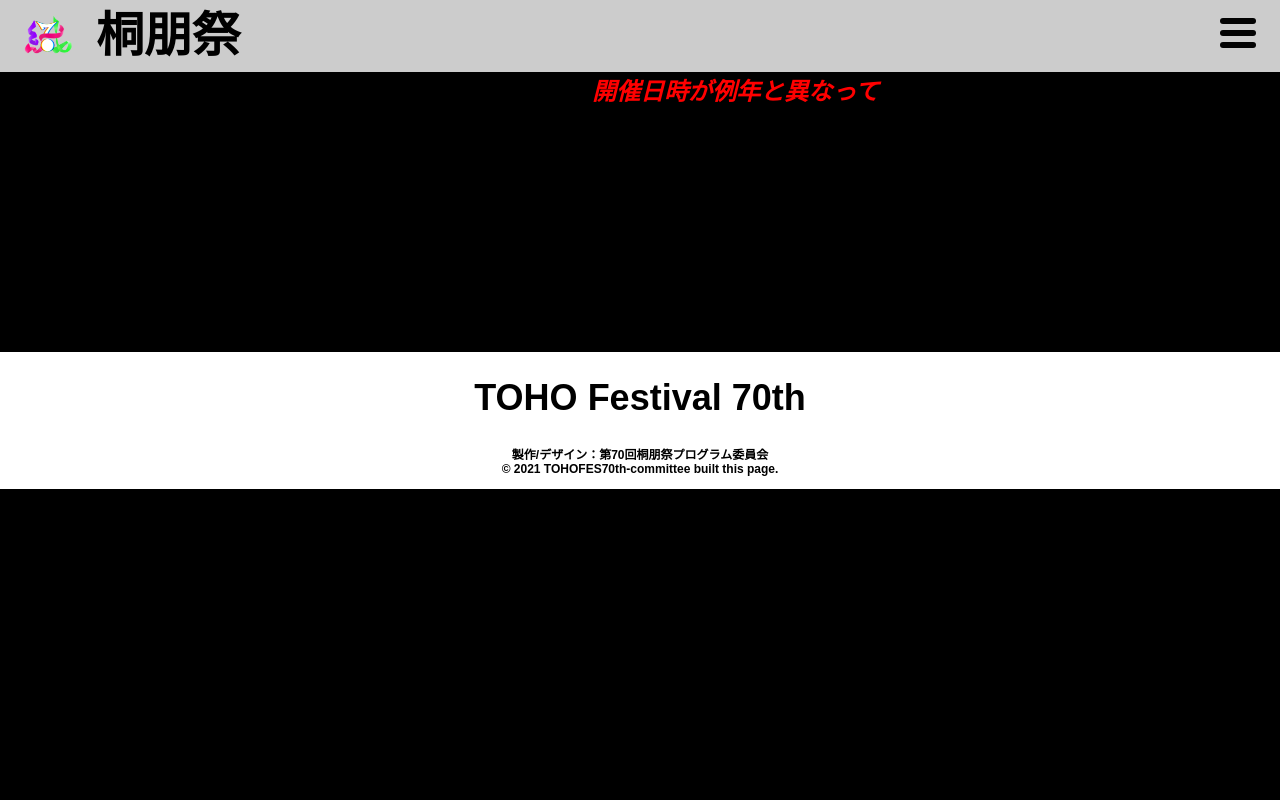
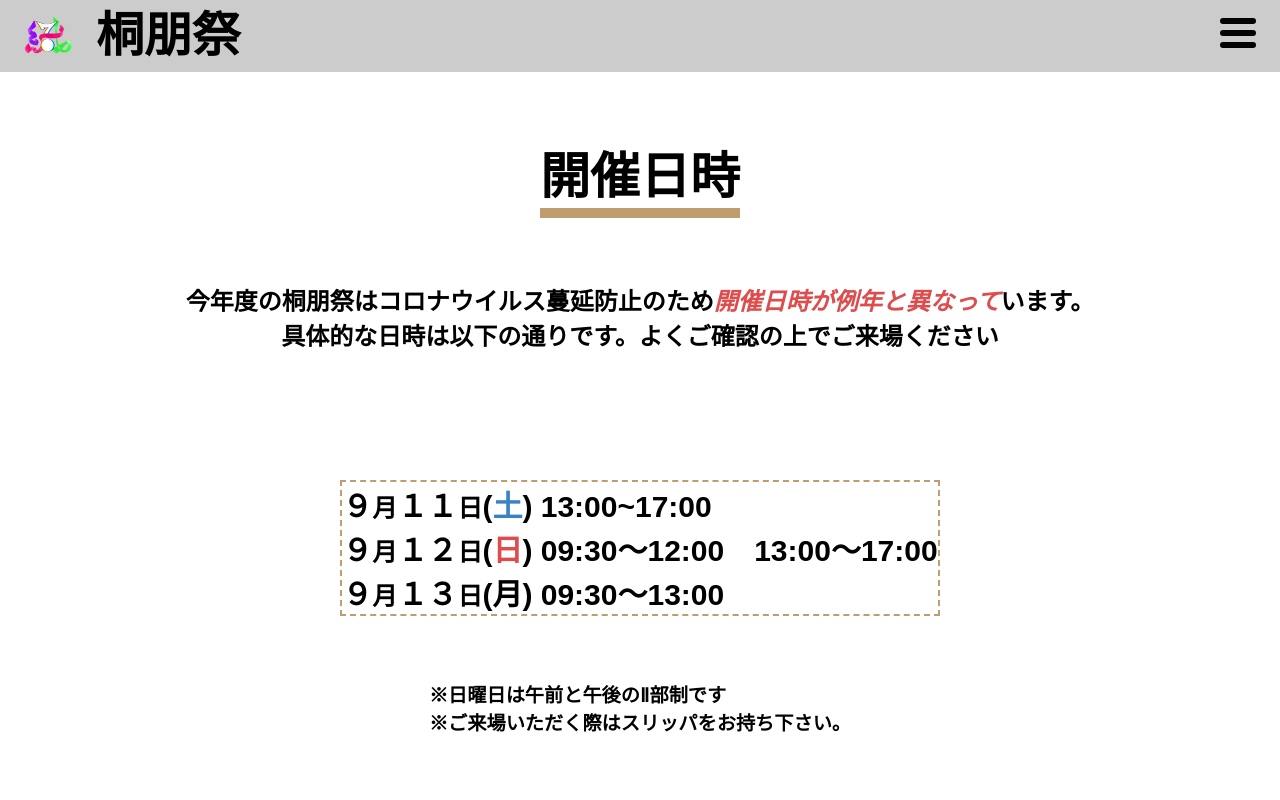
Before and after one commit to toho-festival/website-2021, a Next.js app: page /schedule in a window 1280 px wide. Shown: the top 800 px of the page. Built offline with nearby package versions, Linux system fonts and the light colour scheme.

Commit message:
change-Layout
レイアウトの変更を行いました。

```diff
--- a/src/pages/schedule.tsx
+++ b/src/pages/schedule.tsx
@@ -3,40 +3,117 @@ import styled from 'styled-components';
 
 const Schedule: FC = () => {
     return(
-		<>
+      <Wrap>
+        <Center>
+          <Title>開催日時</Title>
+        </Center>
               <Contents>
                   <Detail>今年度の桐朋祭はコロナウイルス蔓延防止のため<Important>開催日時が例年と異なって</Important>います。<p>具体的な日時は以下の通りです。よくご確認の上でご来場ください</p></Detail>
+                  <Center>
             <Date>
-					<p>９月１１日(土) 13:00~17:00</p>
-					<p>９月１２日(日) 9:30～12:00　13:00～17:00</p>
-					<p>９月１３日(月) 9:30～13:00</p>
+              <Frame>
+                <p>９<Weaken>月</Weaken>１１<Weaken>日</Weaken>(<Color color="blue">土</Color>) 13:00~17:00</p>
+                <p>９<Weaken>月</Weaken>１２<Weaken>日</Weaken>(<Color color="red">日</Color>) 09:30～12:00　13:00～17:00</p>
+                <p>９<Weaken>月</Weaken>１３<Weaken>日</Weaken>(<Color color="black">月</Color>) 09:30～13:00</p>
+              </Frame>
             </Date>
+          </Center>
+          <Center>
             <Attentions>
               <p>※日曜日は午前と午後のⅡ部制です</p>
               <p>※ご来場いただく際はスリッパをお持ち下さい。</p>
             </Attentions>
+          </Center>
               </Contents>
-		</>
+        <Center>
+          <Image  src={process.env.basePath + "/images/rainy-cool-guy.png"}/>
+        </Center>
+      </Wrap>
     );
 }
 
 export default Schedule;
 
-const Contents = styled.article`
-	margin-left:5%;
+const Center = styled.div`
+  text-align: center;
 `;
 
-const Detail = styled.section``;
+const Title = styled.h1`
+  margin-top: 5vw;
+  margin-bottom: 5vw;
+  display: inline-block;
+  font-size: 50px;
+  border-bottom: 10px solid #bf9d6d;
+  @media screen and (max-width: 1230px) {
+    font-size: 25px;
+    border-bottom: 7px solid #bf9d6d;
+  }
+`;
+
+const Wrap = styled.div`
+  background-color: white;
+  border-bottom: 5px black solid;
+  @media screen and (max-width: 1230px) {
+
+  }
+`;
+
+const Contents = styled.article`
+
+`;
+
+const Detail = styled.section`
+  text-align: center;
+`;
 
 const Important = styled.i`
-	color:red;
+  color: #de4d4d;
 `;
 
 const Date = styled.section`
-	margin:2% 0 2% 0;
+  margin-top: 10vw;
+  margin-bottom: 5vw;
+  font-size: 30px;
+  display: inline-block;
+  @media screen and (max-width: 1230px) {
+    font-size: 15px;
+  }
+`;
+
+const Frame = styled.div`
+  border: dashed 2px #bf9d6d;
+  text-align: initial;
+`;
+
+const Weaken  = styled.strong`
+  font-size: 25px;
+  @media screen and (max-width: 1230px) {
+    font-size: 10px;
+  }
+`;
+
+const Color = styled.strong`
+  &[color='blue'] {
+    color: #3b82c4;
+  }
+  &[color='red'] {
+    color: #de4d4d;
+  }
+  &[color='black'] {
+        color: #000;
+  }
+`;
+
+const Image = styled.img`
+  @media screen and (max-width: 1230px) {
+    width: 80%;
+  }
 `;
 
 const Attentions = styled.section`
+  margin-bottom: 10vw;
   list-style:none;
   font-size:0.8rem;
+  display: inline-block;
+  text-align: initial;
 `;
```
Lines whose indentation alone changed are shown as unchanged.
